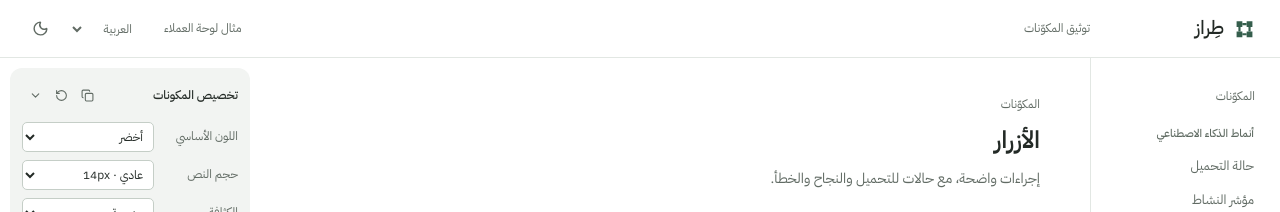
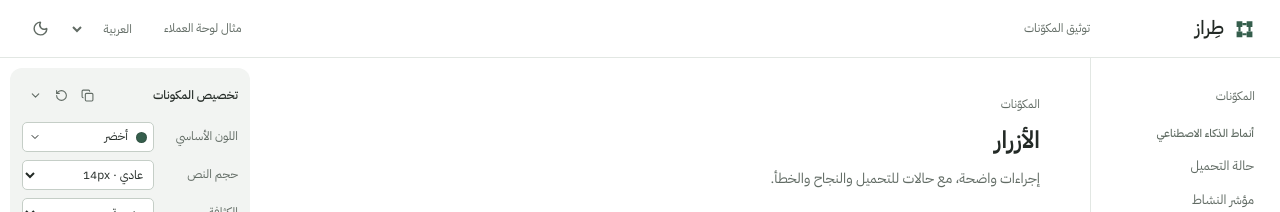
Before and after one commit to amjed-fadul/Tiraz-arabic-design-system, a React (Vite) app: page / in a window 1280 px wide. Shown: the top 212 px of the page. Built offline with nearby package versions, Linux system fonts and the light colour scheme.

Commit message:
Add theme-aware swatches to accent choices

```diff
--- a/src/workbench/Appearance.tsx
+++ b/src/workbench/Appearance.tsx
@@ -1,6 +1,7 @@
-import { useId } from "react";
-import { RotateCcw, ChevronDown } from "lucide-react";
-import { accentColors, Switch } from "../system";
+import { useId, useRef, useState } from "react";
+import * as Select from "@radix-ui/react-select";
+import { RotateCcw, ChevronDown, ChevronUp, Check } from "lucide-react";
+import { accentColors, Switch, useSystem } from "../system";
 import type { SystemConfig } from "../system";
 import type { AppearanceSettings } from "./storage";
 import type { Language } from "./i18n";
@@ -23,6 +24,11 @@ export function Appearance({
 }: Props) {
   const uid = useId(),
     t = words(language);
+  const { container } = useSystem();
+  const accentTrigger = useRef<HTMLButtonElement>(null);
+  const [accentContainer, setAccentContainer] = useState<HTMLElement | null>(
+    null,
+  );
   function set<K extends keyof AppearanceSettings>(
     key: K,
     value: AppearanceSettings[K],
@@ -65,19 +71,75 @@ export function Appearance({
       </div>
       <div className="setting-field">
         <label htmlFor={`${uid}-accent`}>{label("accent", language)}</label>
-        <select
-          id={`${uid}-accent`}
+        <Select.Root
+          dir={config.direction}
           value={config.accent}
-          onChange={(e) =>
-            set("accent", e.target.value as AppearanceSettings["accent"])
+          onValueChange={(value) =>
+            set("accent", value as AppearanceSettings["accent"])
           }
+          onOpenChange={(open) => {
+            if (open)
+              setAccentContainer(
+                accentTrigger.current?.closest<HTMLElement>(".docs-drawer") ??
+                  container,
+              );
+          }}
         >
-          {Object.keys(accentColors).map((value) => (
-            <option key={value} value={value}>
-              {localize(optionNames[value], language)}
-            </option>
-          ))}
-        </select>
+          <Select.Trigger
+            id={`${uid}-accent`}
+            ref={accentTrigger}
+            className="accent-trigger"
+          >
+            <Select.Value />
+            <Select.Icon asChild>
+              <ChevronDown size={12} />
+            </Select.Icon>
+          </Select.Trigger>
+          <Select.Portal container={accentContainer ?? container}>
+            <Select.Content
+              className="tz-select-popup accent-popup"
+              position="popper"
+              sideOffset={4}
+              collisionPadding={12}
+              dir={config.direction}
+            >
+              <Select.ScrollUpButton className="accent-scroll">
+                <ChevronUp size={12} />
+              </Select.ScrollUpButton>
+              <Select.Viewport className="accent-options">
+                {(
+                  Object.keys(accentColors) as AppearanceSettings["accent"][]
+                ).map((value) => (
+                  <Select.Item
+                    key={value}
+                    value={value}
+                    textValue={localize(optionNames[value], language)}
+                    className="tz-select-option accent-option"
+                  >
+                    <Select.ItemText>
+                      <span className="accent-value">
+                        <span
+                          className="accent-swatch"
+                          aria-hidden="true"
+                          style={{
+                            backgroundColor: accentColors[value][config.theme],
+                          }}
+                        />
+                        <span>{localize(optionNames[value], language)}</span>
+                      </span>
+                    </Select.ItemText>
+                    <Select.ItemIndicator>
+                      <Check size={12} aria-hidden="true" />
+                    </Select.ItemIndicator>
+                  </Select.Item>
+                ))}
+              </Select.Viewport>
+              <Select.ScrollDownButton className="accent-scroll">
+                <ChevronDown size={12} />
+              </Select.ScrollDownButton>
+            </Select.Content>
+          </Select.Portal>
+        </Select.Root>
       </div>
       <div className="setting-field">
         <label htmlFor={`${uid}-typography`}>
--- a/src/workbench/workbench.css
+++ b/src/workbench/workbench.css
@@ -565,6 +565,7 @@ bdi {
   margin-block-end: 6px;
 }
 .setting-field select,
+.accent-trigger,
 .inspector-field > select,
 .inspector-field > input,
 .inspector-field > textarea {
@@ -578,6 +579,7 @@ bdi {
   padding: 4px 7px;
 }
 .setting-field select,
+.accent-trigger,
 .inspector-field select {
   cursor: pointer;
 }
@@ -1007,6 +1009,7 @@ bdi {
   color: var(--text-secondary);
 }
 .setting-field select,
+.accent-trigger,
 .inspector-field select,
 .inspector-field input {
   min-block-size: 30px;
@@ -1229,3 +1232,49 @@ bdi {
   min-block-size: 32px;
   padding-block: 4px;
 }
+
+/* Documentation-only accent choice: keep swatches out of accessible names. */
+.accent-trigger,
+.accent-value {
+  display: flex;
+  align-items: center;
+  gap: 8px;
+  min-inline-size: 0;
+}
+.accent-trigger {
+  justify-content: space-between;
+  text-align: start;
+}
+.accent-trigger > svg,
+.accent-swatch {
+  flex-shrink: 0;
+}
+.accent-swatch {
+  display: inline-block;
+  inline-size: 11px;
+  block-size: 11px;
+  border-radius: 50%;
+  border: 1px solid color-mix(in srgb, var(--text) 20%, transparent);
+}
+.accent-popup {
+  z-index: 90;
+  border-radius: 5px;
+}
+.accent-options {
+  padding: 4px;
+  max-block-size: min(
+    330px,
+    calc(var(--radix-select-content-available-height) - 36px)
+  );
+}
+.accent-option {
+  min-block-size: 30px;
+  padding: 3px 6px;
+  font-size: 12px;
+  border-radius: 3px;
+}
+.accent-scroll {
+  display: flex;
+  justify-content: center;
+  block-size: 16px;
+}
```
Also changed, not shown: 2 other files (tests, documents, lock files or other folders).
